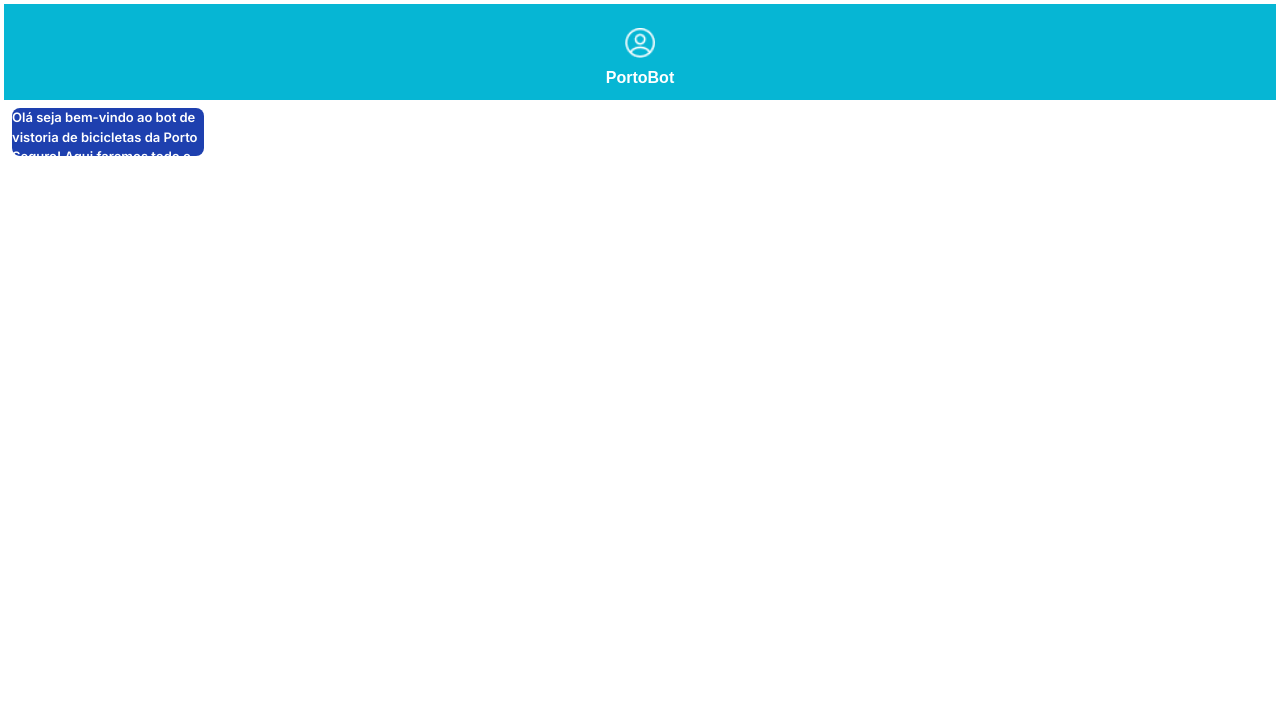
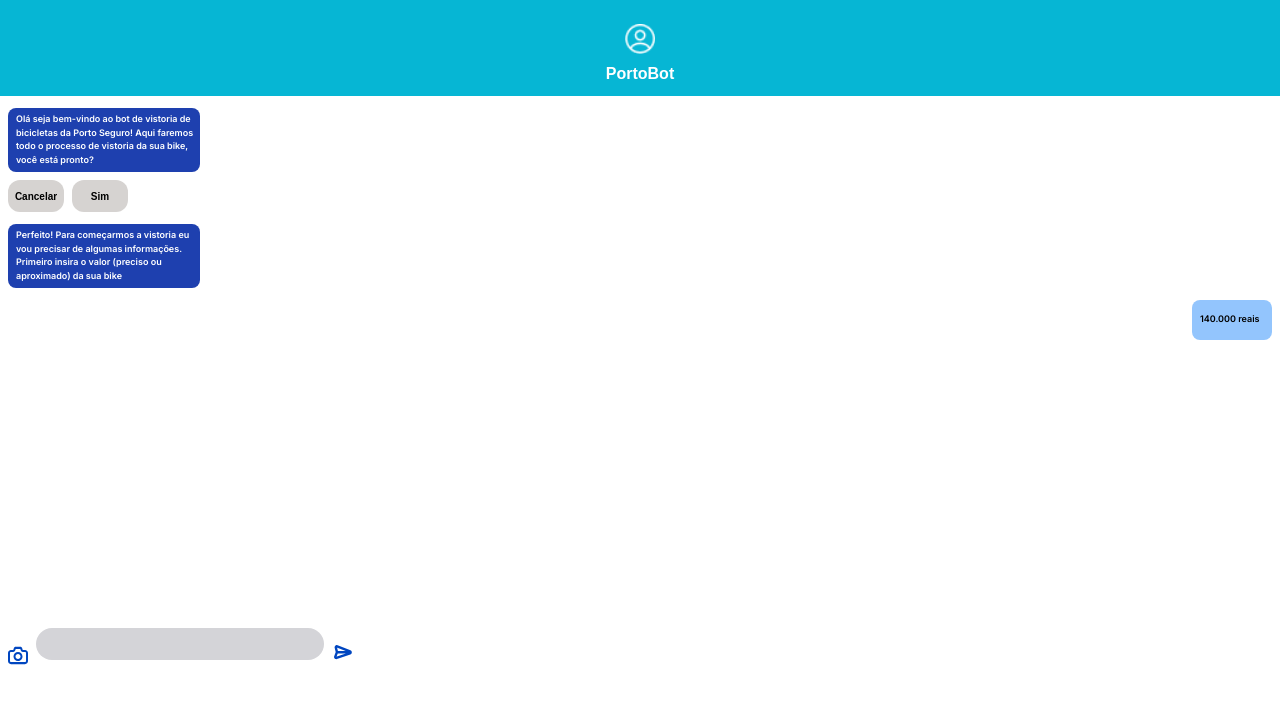
Before and after one commit to jaquellineaparecida/cpwebdev, a Next.js app: page / in a window 1280 px wide. Shown: the top 704 px of the page. Built offline with nearby package versions, Linux system fonts and the light colour scheme.

Commit message:
alteracoes

```diff
--- a/src/app/components/Send.js
+++ b/src/app/components/Send.js
@@ -4,15 +4,15 @@
     return(
         <main className="flex flex-row mt-6 ml-2">
             <div className="flex justify-center mt-3 mr-2">
-                <Image width={20} height={20} className="w-7 h-7" src="/images/cam.svg" alt=""/>
+                <Image width={20} height={15} src="/images/cam.svg" alt=""/>
             </div>
 
             <div>
-                <input type="text" className="border-0 bg-zinc-300 rounded-full w-96 h-14"/>
+                <input type="text" className="border-0 bg-zinc-300 rounded-full w-72 h-8"/>
             </div>
 
             <div className="flex justify-center mt-2 mr-2">
-                <Image width={20} height={20} className="w-12 h-12" src="/images/send.svg" alt=""/>
+                <Image width={35} height={35} src="/images/send.svg" alt=""/>
             </div>
         </main>
     )
--- /dev/null
+++ b/src/app/components/button.js
@@ -0,0 +1,7 @@
+export default function Botao({children,}) {
+    return (
+        <main>
+            <button className="bg-stone-300 rounded-xl mt-2 ml-2 text-[10px] body-font font-raleway font-semibold w-14 h-8 hover:bg-zinc-400"> {children} </button>
+        </main>
+    )
+}
--- a/src/app/components/message.js
+++ b/src/app/components/message.js
@@ -1,7 +1,7 @@
 export default function Message ({children}) {
     return (
-        <div className="rounded-lg bg-blue-800 mt-2 w-48 h-12 ml-2">
-            <p className="text-white text-[13px] font-semibold"> {children}  </p>
+        <div className="rounded-lg bg-blue-800 mt-3 w-48 h-16 ml-2">
+            <p className="text-white text-[9px] font-semibold ml-2 pt-1"> {children}  </p>
         </div>
     )
 }
--- /dev/null
+++ b/src/app/components/msguser.js
@@ -0,0 +1,9 @@
+export default function MessageUser ({children}) {
+    return (
+        <main className="flex justify-end">
+            <div className="rounded-lg bg-blue-300 mt-3 w-20 h-10 mr-2">
+                <p className="text-black text-[9px] font-semibold ml-2 pt-3"> {children}  </p>
+            </div>
+        </main>
+    )
+}
--- a/src/app/page.js
+++ b/src/app/page.js
@@ -2,14 +2,32 @@
 import Header from './components/header'
 import Input from './components/input'
 import Message from './components/message'
+import Botao from './components/button'
+import MessageUser from './components/msguser'
 
 
 export default function Home() {
   return (
-      <main className='m-1'>
+      <main>
           <Header/>
 
          <Message> {'Olá seja bem-vindo ao bot de vistoria de bicicletas da Porto Seguro! Aqui faremos todo o processo de vistoria da sua bike, você está pronto?'} </Message>
+
+        <div className='flex flex-row'>
+          <Botao> {'Cancelar'} </Botao>
+
+          <Botao> {'Sim'} </Botao>
+        </div>
+
+        <Message> {'Perfeito! Para começarmos a vistoria eu vou precisar de algumas informações. Primeiro insira o valor (preciso ou aproximado) da sua bike'} </Message>
+
+        <MessageUser> {'140.000 reais'} </MessageUser>
+
+
+        <footer className="justify-end mt-72">
+          <Send/>
+        </footer>
+
       </main>
   )
 }
```
